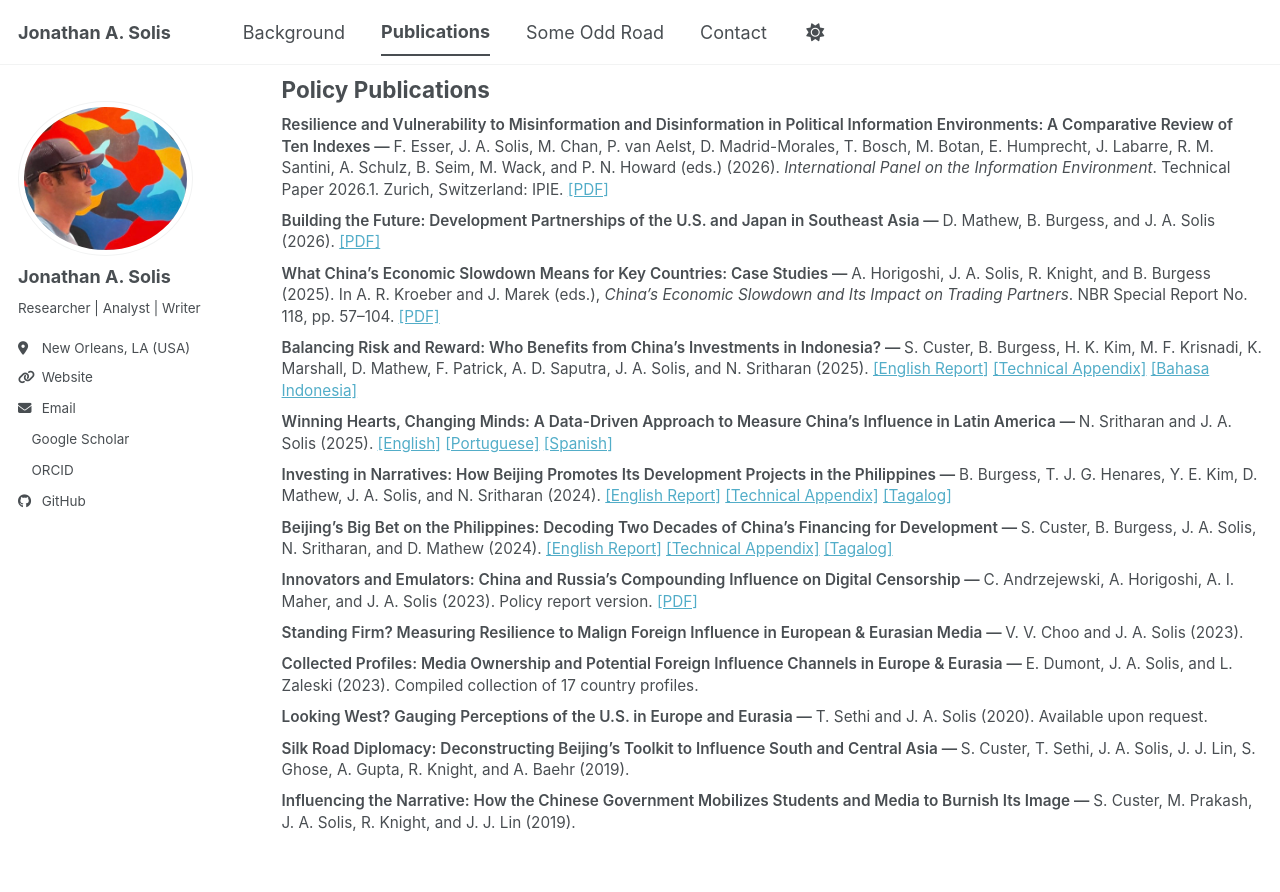
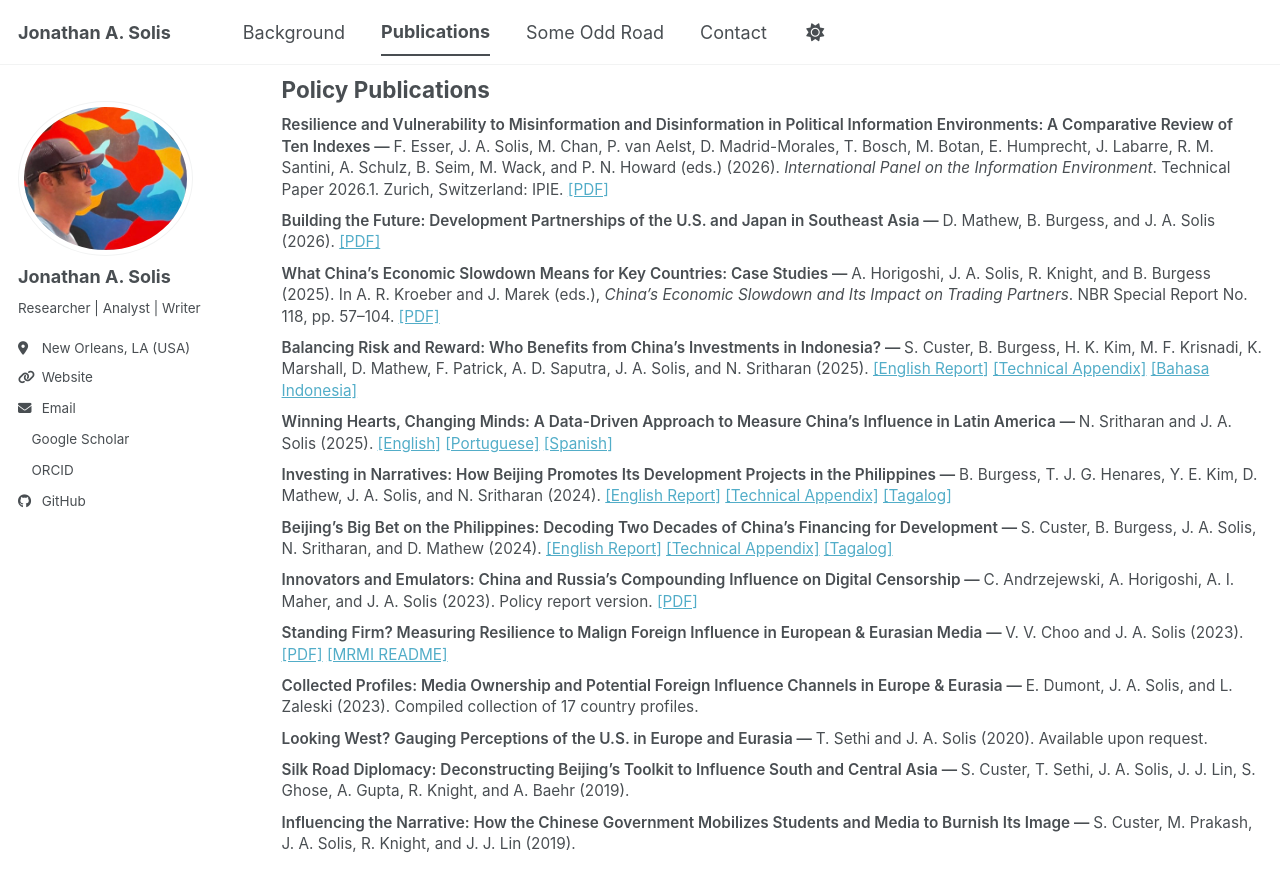
Before and after one commit to westbank-alchemy/westbank-alchemy.github.io, a Jekyll site: the page built from _pages/publications.html, in a window 1280 px wide and 900 px high, scrolled down 875 px. Shown: the top 892 px of the window. Built offline with Jekyll 4.4.1, drawn with Linux system fonts in a browser that asks for light colours; a style sheet for code colours, icons or effects is not loaded.

Commit message:
Update publications.html

```diff
--- a/_pages/publications.html
+++ b/_pages/publications.html
@@ -324,6 +324,10 @@ author_profile: true
   <p class="publication-authors">
     V. V. Choo and J. A. Solis (2023)
   </p>
+  <p class="publication-source">
+    <a href="/files/standing_firm_2023.pdf">[PDF]</a>
+    <a href="/files/standing_firm_mrmi_readme.pdf">[MRMI README]</a>
+  </p>
 </div>
 
 <div class="publication-entry">
```
